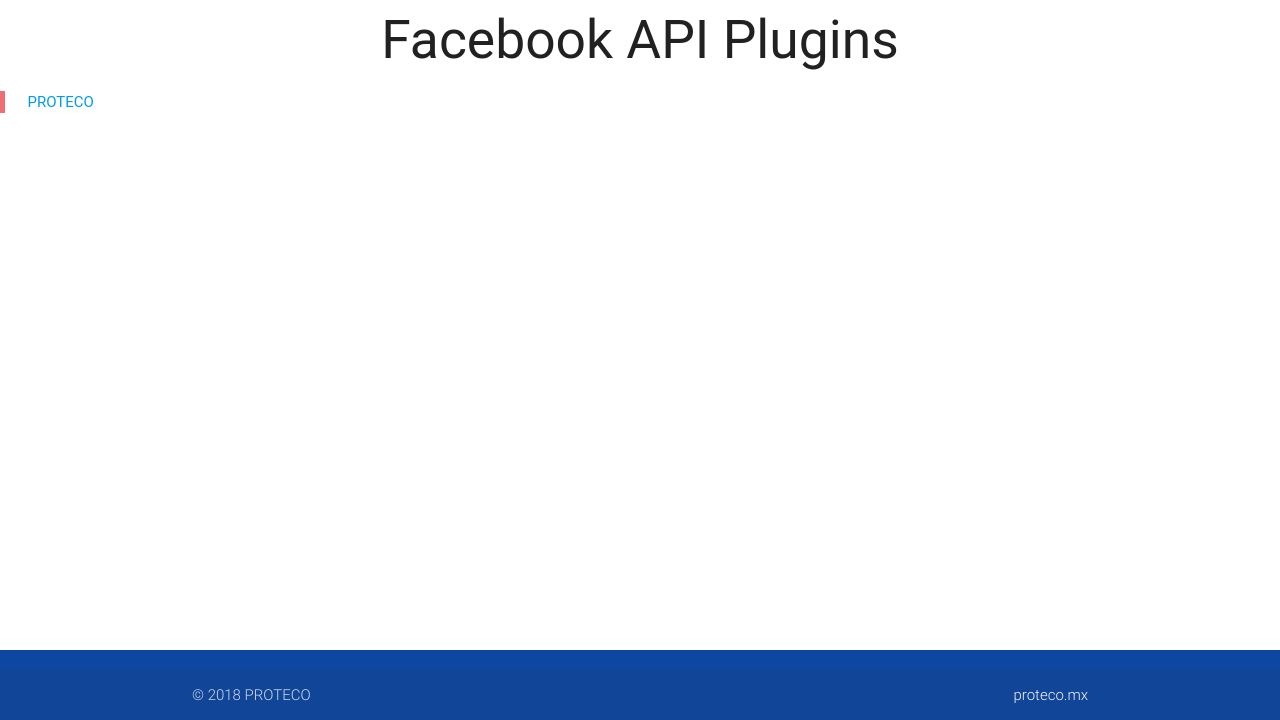
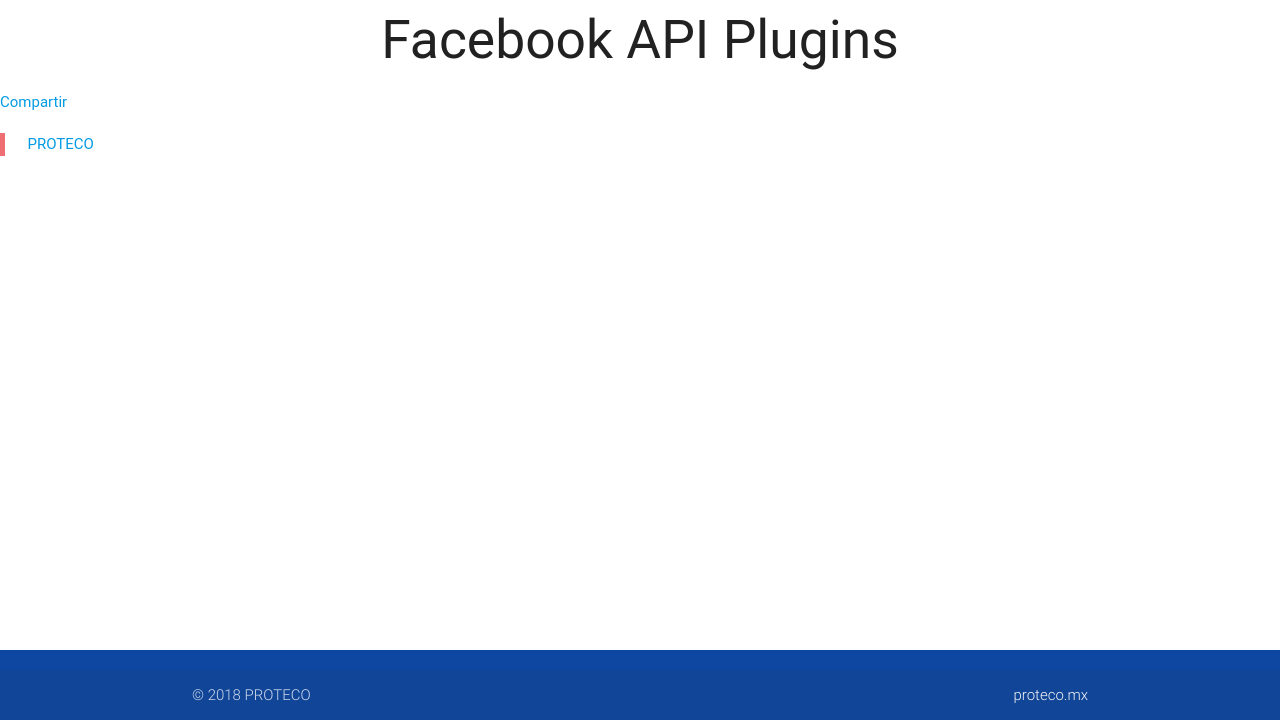
Before and after one commit to gloriagit/Facebookg, a plain HTML site: page index.html in a window 1280 px wide. Shown: the part 80-800 px from the top of the page. Drawn offline with Linux system fonts and the light colour scheme; a web font is replaced by a local one.

Commit message:
cuarta version

```diff
--- a/index.html
+++ b/index.html
@@ -31,6 +31,7 @@
     </center>
     <div class="fb-comments" data-href="https://gloriagit.github.io/Facebookg/" data-numposts="25"></div>
   </div>
+  <div class="fb-share-button" data-href="https://gloriagit.github.io/Facebookg/" data-layout="button_count" data-size="large" data-mobile-iframe="true"><a class="fb-xfbml-parse-ignore" target="_blank" href="https://www.facebook.com/sharer/sharer.php?u=https%3A%2F%2Fgloriagit.github.io%2FFacebookg%2F&amp;src=sdkpreparse">Compartir</a></div>
   <div class="fb-page" data-href="https://www.facebook.com/proteco/" data-tabs="timeline" data-small-header="false" data-adapt-container-width="true" data-hide-cover="false" data-show-facepile="true"><blockquote cite="https://www.facebook.com/proteco/" class="fb-xfbml-parse-ignore"><a href="https://www.facebook.com/proteco/">PROTECO</a></blockquote></div>
   <footer class="page-footer blue darken-4" style="position:fixed;bottom:0;left:0;width:100%;">
     <div class="footer-copyright">
```
